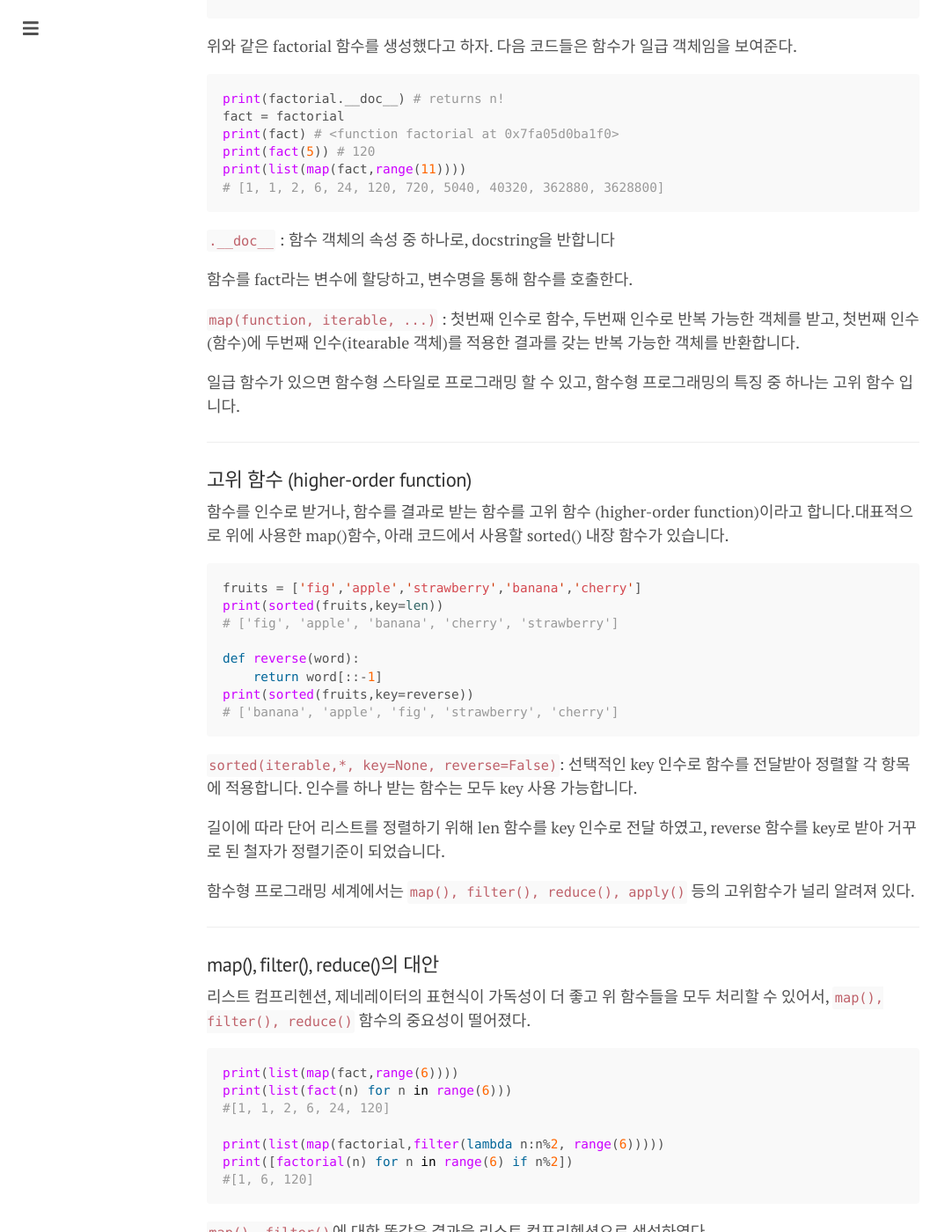
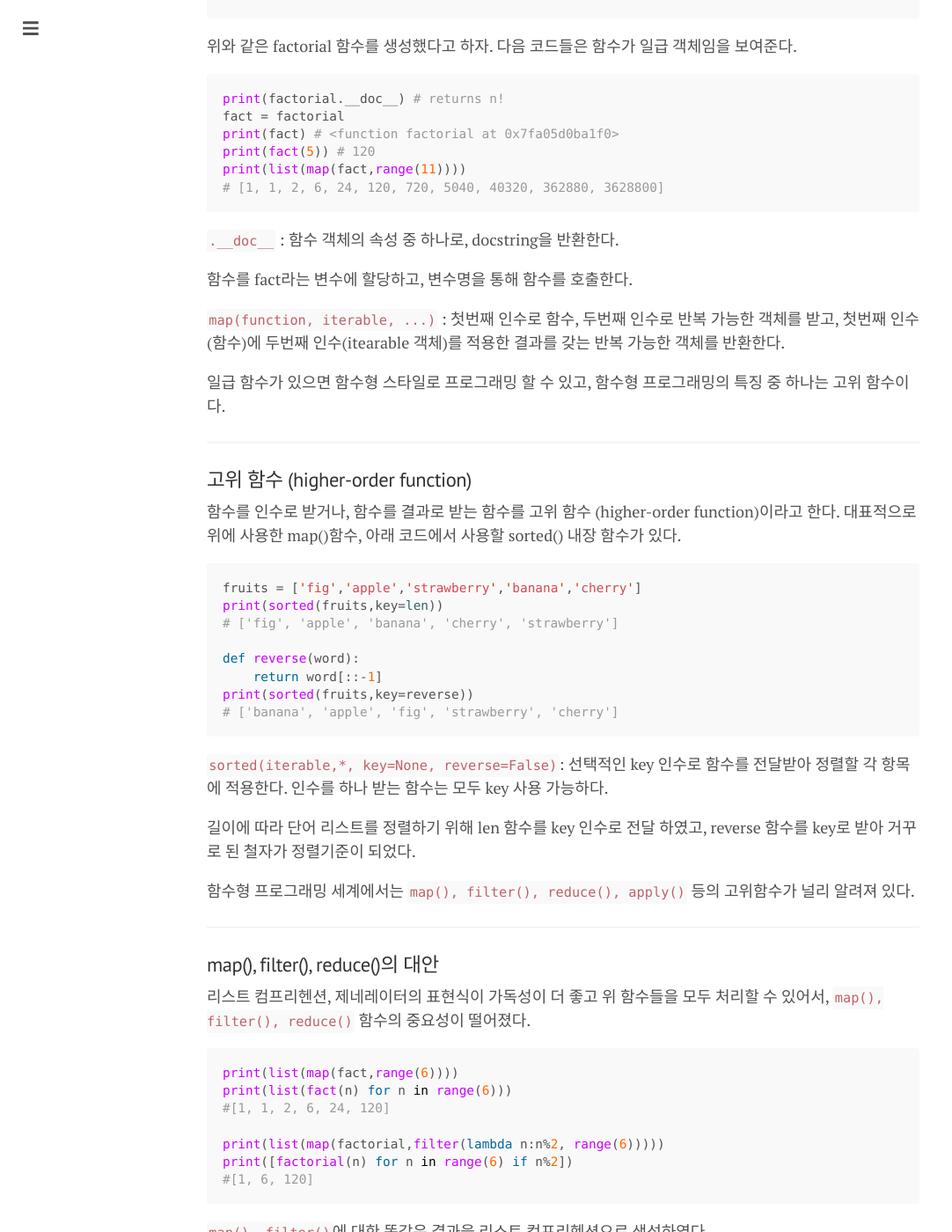
Before and after one commit to changhyeonnam/changhyeonnam.github.io, a Jekyll site: the page built from _posts/2021/2021-08-12-first_class_function.md, in a window 1280 px wide and 1400 px high, scrolled down 891 px. Shown: the whole window at 88% size, without its empty margins (0-1082 px from the left). Built offline with Jekyll 4.4.1, drawn with Linux system fonts in a browser that asks for light colours; nearby versions of some CDN libraries; comment, search, counter and statistics services are not loaded; some of the changed text lies outside the part shown.

Commit message:
Update 2021-08-12-first_class_function.md

````diff
--- a/_posts/2021/2021-08-12-first_class_function.md
+++ b/_posts/2021/2021-08-12-first_class_function.md
@@ -41,19 +41,19 @@ print(list(map(fact,range(11))))
 # [1, 1, 2, 6, 24, 120, 720, 5040, 40320, 362880, 3628800]
 ```
 
-`.__doc__` : 함수 객체의 속성 중 하나로, docstring을 반합니다
+`.__doc__` : 함수 객체의 속성 중 하나로, docstring을 반환한다.
 
 함수를 fact라는 변수에 할당하고, 변수명을 통해 함수를 호출한다.
 
-`map(function, iterable, ...)` : 첫번째 인수로 함수, 두번째 인수로 반복 가능한 객체를 받고, 첫번째 인수(함수)에 두번째 인수(itearable 객체)를 적용한 결과를  갖는 반복 가능한 객체를 반환합니다.
+`map(function, iterable, ...)` : 첫번째 인수로 함수, 두번째 인수로 반복 가능한 객체를 받고, 첫번째 인수(함수)에 두번째 인수(itearable 객체)를 적용한 결과를  갖는 반복 가능한 객체를 반환한다.
 
-일급 함수가 있으면 함수형 스타일로 프로그래밍 할 수 있고, 함수형 프로그래밍의 특징 중 하나는 고위 함수 입니다.
+일급 함수가 있으면 함수형 스타일로 프로그래밍 할 수 있고, 함수형 프로그래밍의 특징 중 하나는 고위 함수이다.
 
 ---
 
 ### 고위 함수 (higher-order function)
 
-함수를 인수로 받거나, 함수를 결과로 받는 함수를 고위 함수 (higher-order function)이라고 합니다.대표적으로 위에 사용한 map()함수, 아래 코드에서 사용할 sorted() 내장 함수가 있습니다.
+함수를 인수로 받거나, 함수를 결과로 받는 함수를 고위 함수 (higher-order function)이라고 한다. 대표적으로 위에 사용한 map()함수, 아래 코드에서 사용할 sorted() 내장 함수가 있다.
 
 ```python
 fruits = ['fig','apple','strawberry','banana','cherry']
@@ -66,9 +66,9 @@ print(sorted(fruits,key=reverse))
 # ['banana', 'apple', 'fig', 'strawberry', 'cherry']
 ```
 
-`sorted(iterable,*, key=None, reverse=False)`: 선택적인 key 인수로 함수를 전달받아 정렬할 각 항목에 적용합니다. 인수를 하나 받는 함수는 모두 key 사용 가능합니다.
+`sorted(iterable,*, key=None, reverse=False)`: 선택적인 key 인수로 함수를 전달받아 정렬할 각 항목에 적용한다. 인수를 하나 받는 함수는 모두 key 사용 가능하다.
 
-길이에 따라 단어 리스트를 정렬하기 위해 len 함수를 key 인수로 전달 하였고, reverse 함수를 key로 받아 거꾸로 된 철자가 정렬기준이 되었습니다.
+길이에 따라 단어 리스트를 정렬하기 위해 len 함수를 key 인수로 전달 하였고, reverse 함수를 key로 받아 거꾸로 된 철자가 정렬기준이 되었다.
 
 함수형 프로그래밍 세계에서는 `map(), filter(),  reduce(), apply()` 등의 고위함수가 널리 알려져 있다.
 
@@ -104,7 +104,7 @@ print(sum(range(100)))
 
 python  3.0부터는 reduce()는  더이상 내장 함수로  제공하지 않고, 동일 작업이지만, 성능과 가독성이 좋은 sum()을 사용하면 된다.
 
-`sum()`과 `reduce()`는 연속된 항목에 어떤 연산을 적용해서, 이전 결과를 누적시키면서 일련의 값을 하나의 값으로 reduction한다는 공통점이 있습니다.
+`sum()`과 `reduce()`는 연속된 항목에 어떤 연산을 적용해서, 이전 결과를 누적시키면서 일련의 값을 하나의 값으로 reduction한다는 공통점이 있다.
 
 ---
 
@@ -185,7 +185,7 @@ print(callable(bingo))
 
 ---
 
-다음은 `__init__`과 `__call__` 의 기본적인 차이점을 보여주는 코드입니다.
+다음은 `__init__`과 `__call__` 의 기본적인 차이점을 보여주는 코드이다.
 
 The first is used to initialise newly created object, and receives arguments used to do that:
 
@@ -214,7 +214,7 @@ reference : [link](https://stackoverflow.com/questions/9663562/what-is-the-diffe
 
 ### 함수 인트로스펙션 (introspection)
 
-일반적으로 객체 지향 언어의 맥락에서 introspection 은 런타임시 객체가 유형, 사용 가능한 속성 및 메서드, 객체에 대한 추가 작업을 수행하는 데 필요한 기타 정보를 알아내는 기능입니다. python에서 introspection과 관련된 함수로 `dir()` , `type()` , `isinstance()` , `hasattr()` 등이 있습니다.
+일반적으로 객체 지향 언어의 맥락에서 introspection 은 런타임시 객체가 유형, 사용 가능한 속성 및 메서드, 객체에 대한 추가 작업을 수행하는 데 필요한 기타 정보를 알아내는 기능이다. python에서 introspection과 관련된 함수로 `dir()` , `type()` , `isinstance()` , `hasattr()` 등이 있다.
 
 ```python
 class C: pass
@@ -225,7 +225,7 @@ print(sorted(set(dir(func))-set((dir(obj)))))
 #  '__get__', '__globals__', '__kwdefaults__', '__name__', '__qualname__']
 ```
 
-다음은 일반 객체에는 존재하지 않는 함수 속성을 나열한 것입니다.
+다음은 일반 객체에는 존재하지 않는 함수 속성을 나열한 것이다.
 
 ---
 
@@ -350,7 +350,7 @@ print(clip.__code__.co_argcount)
 # 2
 ```
 
-정보가 그다지 사용하기 편하게 배치되어 있지는 않다. `__code__.co_varnames` 에는  함수 본체에서 사용한 지역 변수명도 들어가 있다. 그래서 `inspect` 모듈을 사용하면 더 깔끔하게 처리할 수  있다.
+정보가 그다지 사용하기 편하게 배치되어 있지는 않다. `__code__.co_varnames` 에는  함수 본체에서 사용한 지역 변수명도 들어가 있다. 그래서 `inspect` 모듈을 사용하면 더 깔끔하게 처리할 수 있다.
 
 ```python
 from inspect  import signature
````
Also changed, not shown: other parts of _posts/2021/2021-08-12-first_class_function.md (+1 -1 lines).
